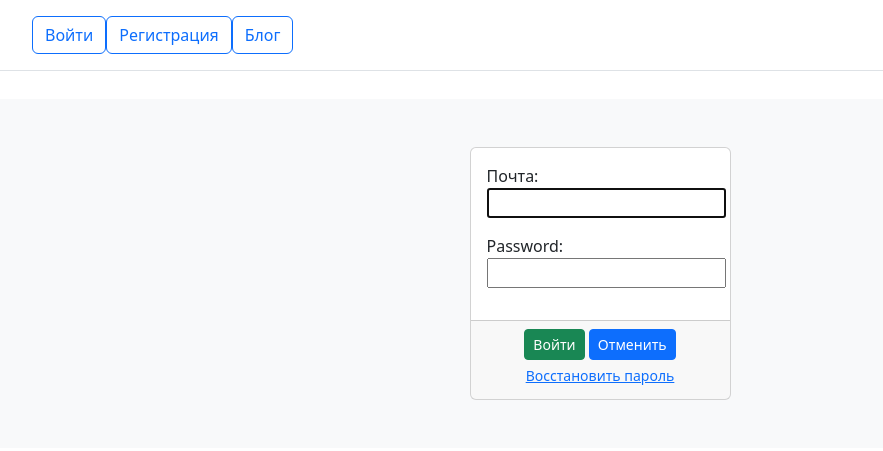
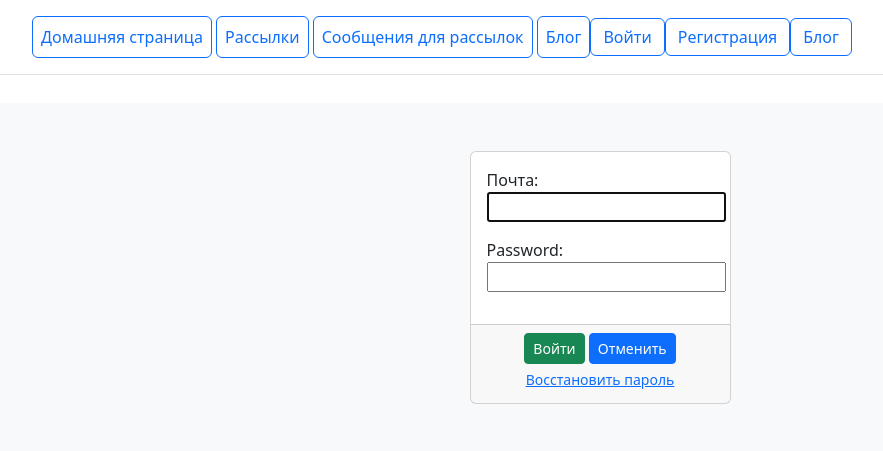
Before and after one commit to panthurr0/dj_mailing_project, a Django app: page /users/login/?next=/mailingtext_list/ in a window 1280 px wide. Shown: the top 451 px of the page, without its empty margins (40-923 px from the left). Run offline with Django 5.2, Linux system fonts and the light colour scheme; parts of the project's set-up code (start-up, migrations or seed data) failed here and were passed over.

Commit message:
edit templates

```diff
--- a/mailing/templates/mailing/base.html
+++ b/mailing/templates/mailing/base.html
@@ -14,19 +14,25 @@
         {% if user.is_superuser %}
         <a class="p-2 btn btn-outline-primary" href="{% url 'mailing:home' %}">Домашняя страница</a>
         <a class="p-2 btn btn-outline-primary" href="{% url 'mailing:client_list' %}">Клиенты</a>
+        <a class="p-2 btn btn-outline-primary" href="{% url 'mailing:mailing_list' %}">Настройка рассылок</a>
         <a class="p-2 btn btn-outline-primary" href="{% url 'mailing:mailingtext_list' %}">Посты для рассылок</a>
-        <a class="p-2 btn btn-outline-primary" href="{% url 'mailing:mailing_list' %}">Настройка рассылок</a>
         <a class="p-2 btn btn-outline-primary" href="{% url 'blog:blog_list' %}">Блог</a>
         <a class="p-2 btn btn-outline-primary" href="{% url 'users:user_list' %}">Пользователи</a>
+
         {% elif perms.mailing.change_mailing %}
+
+        <a class="p-2 btn btn-outline-primary" href="{% url 'mailing:home' %}">Домашняя страница</a>
         <a class="p-2 btn btn-outline-primary" href="{% url 'mailing:client_list' %}">Клиенты</a>
+        <a class="p-2 btn btn-outline-primary" href="{% url 'mailing:mailing_list' %}">Настройка рассылок</a>
         <a class="p-2 btn btn-outline-primary" href="{% url 'mailing:mailingtext_list' %}">Посты для рассылок</a>
         <a class="p-2 btn btn-outline-primary" href="{% url 'blog:blog_list' %}">Блог</a>
-        <a class="p-2 btn btn-outline-primary" href="{% url 'mailing:mailing_list' %}">Настройка рассылок</a>
-        {% elif user.is_staff %}
-        <a class="p-2 btn btn-outline-primary" href="{% url 'mailing:mailingtext_list' %}">Настройка рассылок</a>
+
+        {% else %}
+
+        <a class="p-2 btn btn-outline-primary" href="{% url 'mailing:home' %}">Домашняя страница</a>
+        <a class="p-2 btn btn-outline-primary" href="{% url 'mailing:mailing_list' %}">Рассылки</a>
+        <a class="p-2 btn btn-outline-primary" href="{% url 'mailing:mailingtext_list' %}">Сообщения для рассылок</a>
         <a class="p-2 btn btn-outline-primary" href="{% url 'blog:blog_list' %}">Блог</a>
-        <a class="p-2 btn btn-outline-primary" href="{% url 'users:user_list' %}">Пользователи</a>
         {% endif %}
     </nav>
     {% if user.is_authenticated %}
--- a/mailing/templates/mailing/mailingtext_list.html
+++ b/mailing/templates/mailing/mailingtext_list.html
@@ -1,7 +1,7 @@
 {% extends 'mailing/base.html' %}
 {% block content %}
 <div class="pricing-header px-3 py-3 pt-md-1 pb-md-2 mx-auto text-center">
-    <h1 class="display-4">Посты для рассылок
+    <h1 class="display-4">Сообщения для рассылок
         <div class="float-end">
             <a type="button" class="btn btn-lg btn-block btn-outline-success"
                href="{% url 'mailing:mailingtext_form' %}">
```
Also changed, not shown: users/urls.py (+2 -11 lines), users/views.py (+10 -4 lines).
